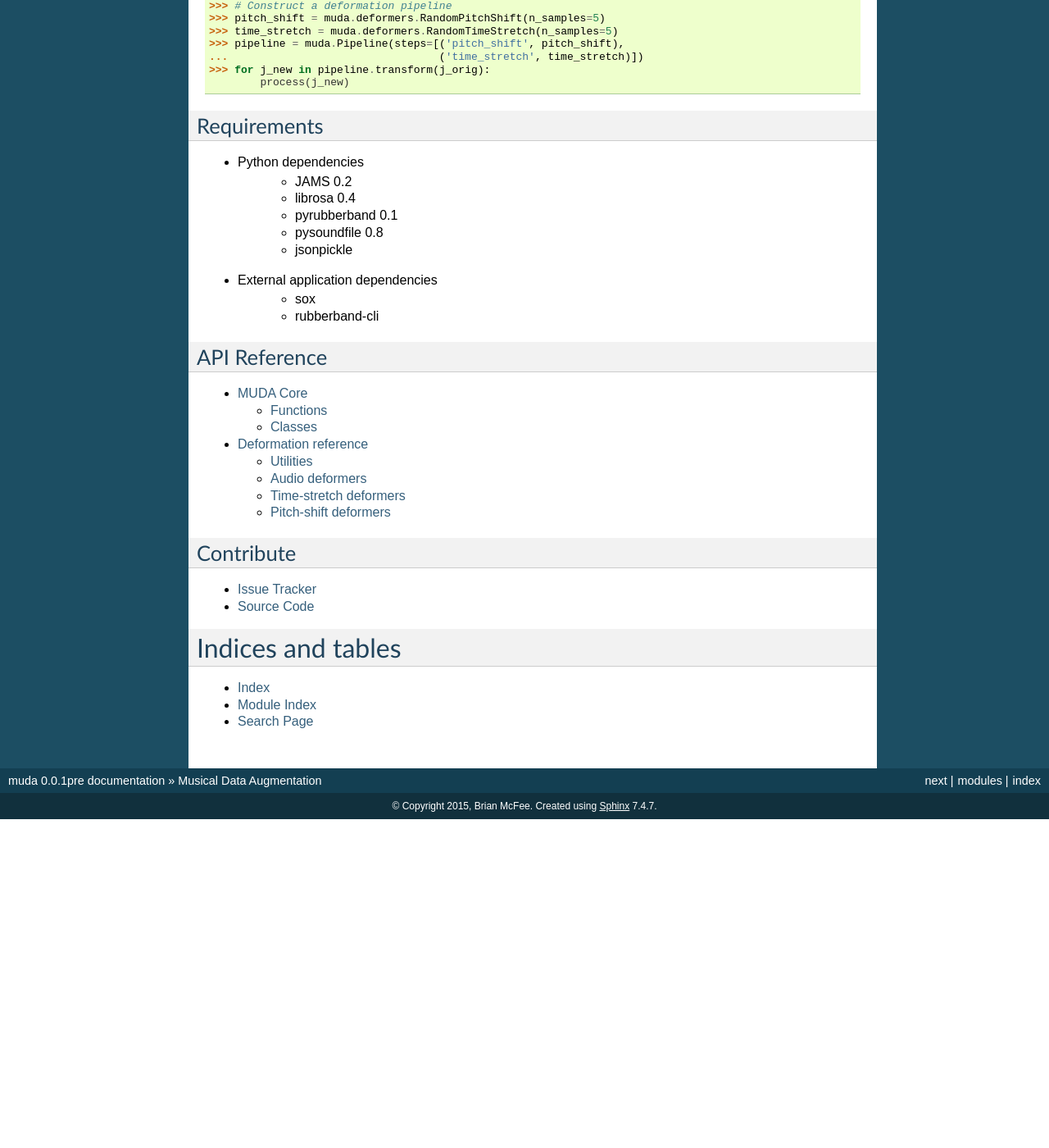
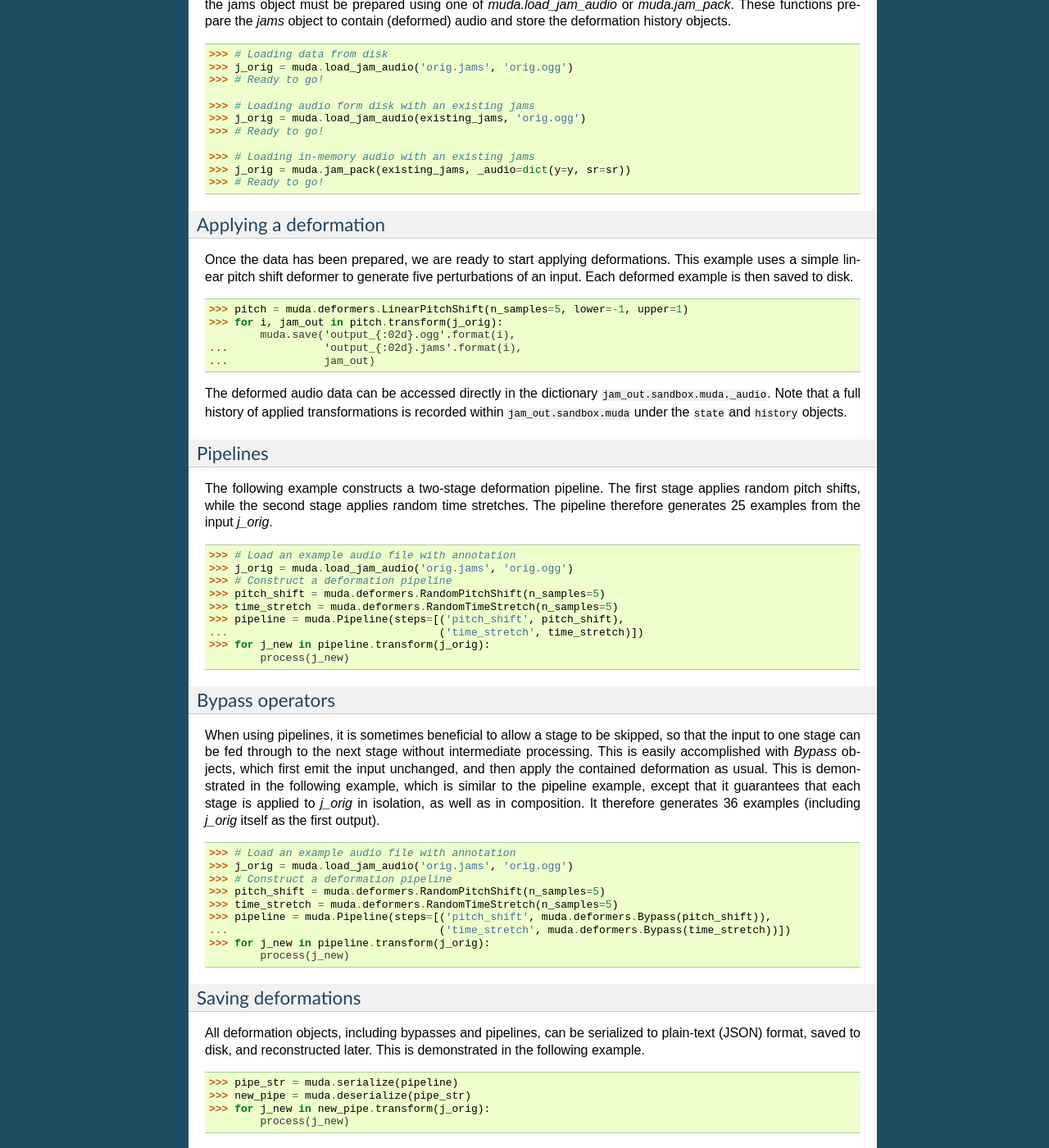
Before and after one commit to bmcfee/muda, a Sphinx documentation site: the page built from docs/index.rst, in a window 1280 px wide and 1400 px high, scrolled down 458 px. Shown: the whole window at 82% size. Built offline with Sphinx 7.4.7, drawn with Linux system fonts in a browser that asks for light colours; before the commit the page ends 1457 px from its top, so only the background shows below that; some of the changed text lies outside the part shown.

Commit message:
beefing up docs

```diff
--- a/docs/index.rst
+++ b/docs/index.rst
@@ -15,10 +15,56 @@ perturbations to annotated music data for the purpose of fitting statistical mod
 Architecture
 ------------
 
+`muda`
 
 
 Example usage
 -------------
+
+Loading data
+^^^^^^^^^^^^
+
+In `muda`, all data pertaining to a track is contained within a `jams` object.
+Before processing any tracks with `muda`, the jams object must be prepared using one of
+`muda.load_jam_audio` or `muda.jam_pack`.  These functions prepare the `jams` object to
+contain (deformed) audio and store the deformation history objects.
+
+
+.. code-block:: python
+
+    >>> # Loading data from disk
+    >>> j_orig = muda.load_jam_audio('orig.jams', 'orig.ogg')
+    >>> # Ready to go!
+
+    >>> # Loading audio form disk with an existing jams
+    >>> j_orig = muda.load_jam_audio(existing_jams, 'orig.ogg')
+    >>> # Ready to go!
+
+    >>> # Loading in-memory audio with an existing jams
+    >>> j_orig = muda.jam_pack(existing_jams, _audio=dict(y=y, sr=sr))
+    >>> # Ready to go!
+
+
+Applying a deformation
+^^^^^^^^^^^^^^^^^^^^^^
+Once the data has been prepared, we are ready to start applying deformations.
+This example uses a simple linear pitch shift deformer to generate five perturbations of
+an input.  Each deformed example is then saved to disk.
+
+.. code-block:: python
+
+    >>> pitch = muda.deformers.LinearPitchShift(n_samples=5, lower=-1, upper=1)
+    >>> for i, jam_out in pitch.transform(j_orig):
+            muda.save('output_{:02d}.ogg'.format(i),
+    ...               'output_{:02d}.jams'.format(i),
+    ...               jam_out)
+
+The deformed audio data can be accessed directly in the dictionary
+``jam_out.sandbox.muda._audio``.  Note that a full history of applied transformations
+is recorded within ``jam_out.sandbox.muda`` under the ``state`` and ``history`` objects.
+
+Pipelines
+^^^^^^^^^
 
 The following example constructs a two-stage deformation pipeline.  The first stage
 applies random pitch shifts, while the second stage applies random time stretches.
@@ -36,17 +82,58 @@ The pipeline therefore generates 25 examples from the input `j_orig`.
     >>> for j_new in pipeline.transform(j_orig):
             process(j_new)
 
+Bypass operators
+^^^^^^^^^^^^^^^^
+When using pipelines, it is sometimes beneficial to allow a stage to be skipped, so that
+the input to one stage can be fed through to the next stage without intermediate
+processing.  This is easily accomplished with `Bypass` objects, which first emit the
+input unchanged, and then apply the contained deformation as usual.  This is demonstrated
+in the following example, which is similar to the pipeline example, except that it
+guarantees that each stage is applied to `j_orig` in isolation, as well as in
+composition.  It therefore generates 36 examples (including `j_orig` itself as the first
+output).
+
+.. code-block:: python
+
+    >>> # Load an example audio file with annotation
+    >>> j_orig = muda.load_jam_audio('orig.jams', 'orig.ogg')
+    >>> # Construct a deformation pipeline
+    >>> pitch_shift = muda.deformers.RandomPitchShift(n_samples=5)
+    >>> time_stretch = muda.deformers.RandomTimeStretch(n_samples=5)
+    >>> pipeline = muda.Pipeline(steps=[('pitch_shift', muda.deformers.Bypass(pitch_shift)),
+    ...                                 ('time_stretch', muda.deformers.Bypass(time_stretch))])
+    >>> for j_new in pipeline.transform(j_orig):
+            process(j_new)
+
+
+Saving deformations
+^^^^^^^^^^^^^^^^^^^
+All deformation objects, including bypasses and pipelines, can be serialized to
+plain-text (JSON) format, saved to disk, and reconstructed later.
+This is demonstrated in the following example.
+
+.. code-block:: python
+
+    >>> pipe_str = muda.serialize(pipeline)
+    >>> new_pipe = muda.deserialize(pipe_str)
+    >>> for j_new in new_pipe.transform(j_orig):
+            process(j_new)
 
 Requirements
 ------------
 
-* Python dependencies
+Installing `muda` via ``pip install muda`` should automatically satisfy the python
+dependencies:
+
     * JAMS 0.2
     * librosa 0.4
     * pyrubberband 0.1
     * pysoundfile 0.8
     * jsonpickle
-* External application dependencies
+
+However, certain deformers require external applications that must be installed
+separately.
+
     * sox
     * rubberband-cli
 
@@ -63,10 +150,3 @@ Contribute
 ----------
 - `Issue Tracker <http://github.com/bmcfee/muda/issues>`_
 - `Source Code <http://github.com/bmcfee/muda>`_
-
-Indices and tables
-==================
-
-* :ref:`genindex`
-* :ref:`modindex`
-* :ref:`search`
```
